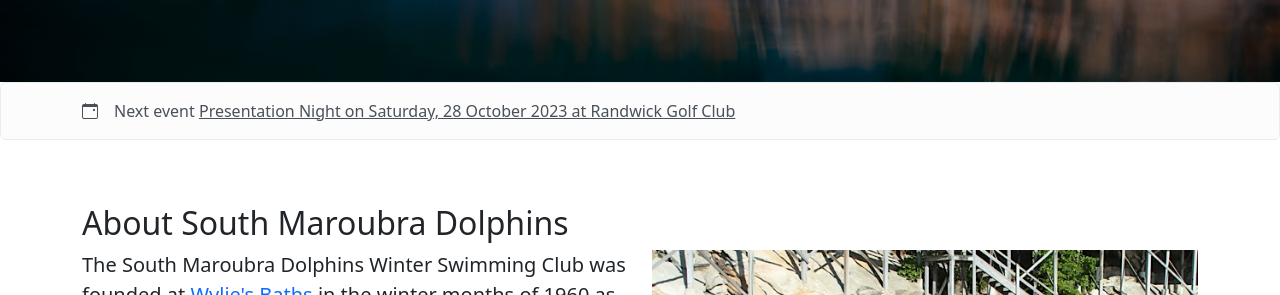
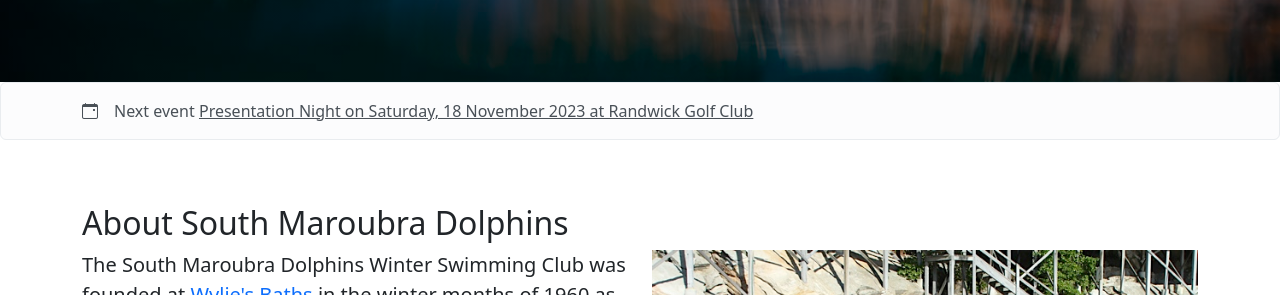
Before and after one commit to robertlove/south-maroubra-dolphins, a Jekyll site: the page built from index.html, in a window 1280 px wide and 900 px high, scrolled down 304 px. Shown: the part 160-455 px from the top of the window. Built offline with Jekyll 4.4.1, drawn with Linux system fonts in a browser that asks for light colours.

Commit message:
Update events.yaml

```diff
--- a/_data/events.yaml
+++ b/_data/events.yaml
@@ -316,7 +316,7 @@
     - time: 2023-09-24 22:30:00 +1000
       height: 0.45
 - description: Presentation Night
-  date: 2023-10-28 18:30:00 +1000
+  date: 2023-11-18 17:30:00 +1000
   location:
     name: Randwick Golf Club
     url: https://www.randwickgolfclub.com.au/
```
